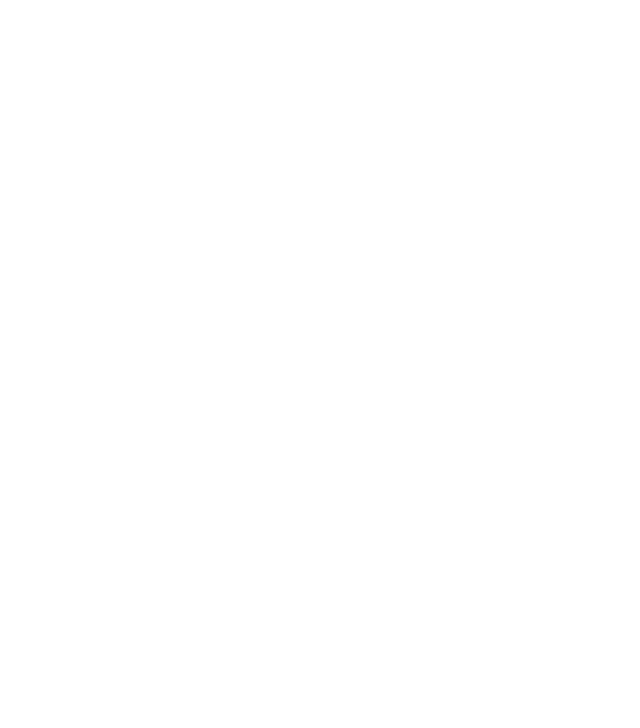
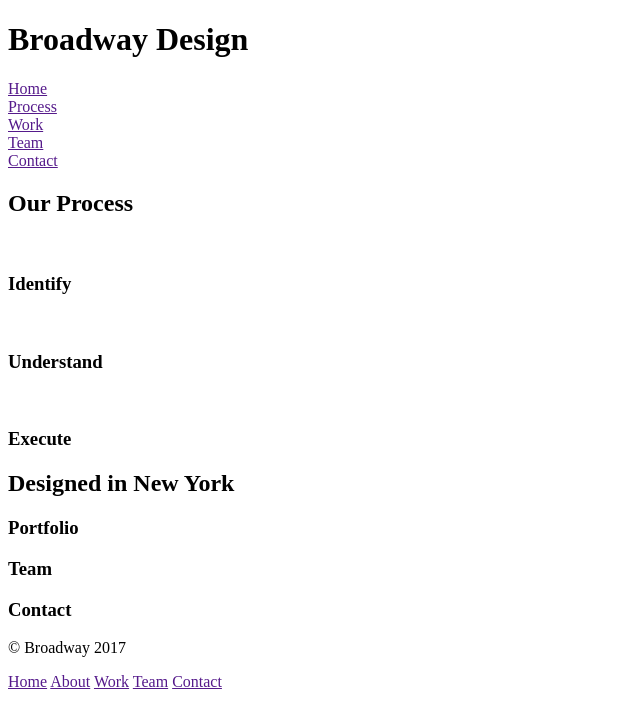
Before and after one commit to noahghines/broadway-design, a plain HTML site: page index.html in a window 1280 px wide. Shown: the whole page, without its empty margins (0-640 px from the left). Drawn offline with Linux system fonts and the light colour scheme.

Commit message:
Added all headings, navigation, and footer content

```diff
--- a/index.html
+++ b/index.html
@@ -7,56 +7,55 @@
   </head>
   <body>
     <div>
-      <h1>
+      <h1>Broadway Design</h1>
         <nav>
-          <a href=""></a>
+          <a href="">Home</a>
           <br>
-          <a href=""></a>
+          <a href="">Process</a>
           <br>
-          <a href=""></a>
+          <a href="">Work</a>
           <br>
-          <a href=""></a>
+          <a href="">Team</a>
           <br>
-          <a href=""></a>
+          <a href="">Contact</a>
           <br>
         </nav>
-      </h1>
     </div>
     <div>
-      <h2></h2>
+      <h2>Our Process</h2>
         <img src="" alt="">
-        <h3></h3>
+        <h3>Identify</h3>
         <p></p>
         <img src="" alt="">
-        <h3></h3>
+        <h3>Understand</h3>
         <p></p>
         <img src="" alt="">
-        <h3></h3>
+        <h3>Execute</h3>
         <p></p>
     </div>
-    <h2></h2>
+    <h2>Designed in New York</h2>
     <div>
-      <h3></h3>
+      <h3>Portfolio</h3>
       <p></p>
     </div>
     <div>
-      <h3></h3>
+      <h3>Team</h3>
       <p></p>
     </div>
     <div>
-      <h3></h3>
+      <h3>Contact</h3>
       <p></p>
       <p></p>
       <p></p>
     </div>
     <div>
-      <p></p>
+      <p>&copy; Broadway 2017</p>
       <nav>
-        <a href=""></a>
-        <a href=""></a>
-        <a href=""></a>
-        <a href=""></a>
-        <a href=""></a>
+        <a href="">Home</a>
+        <a href="">About</a>
+        <a href="">Work</a>
+        <a href="">Team</a>
+        <a href="">Contact</a>
       </nav>
     </div>
   </body>
```
